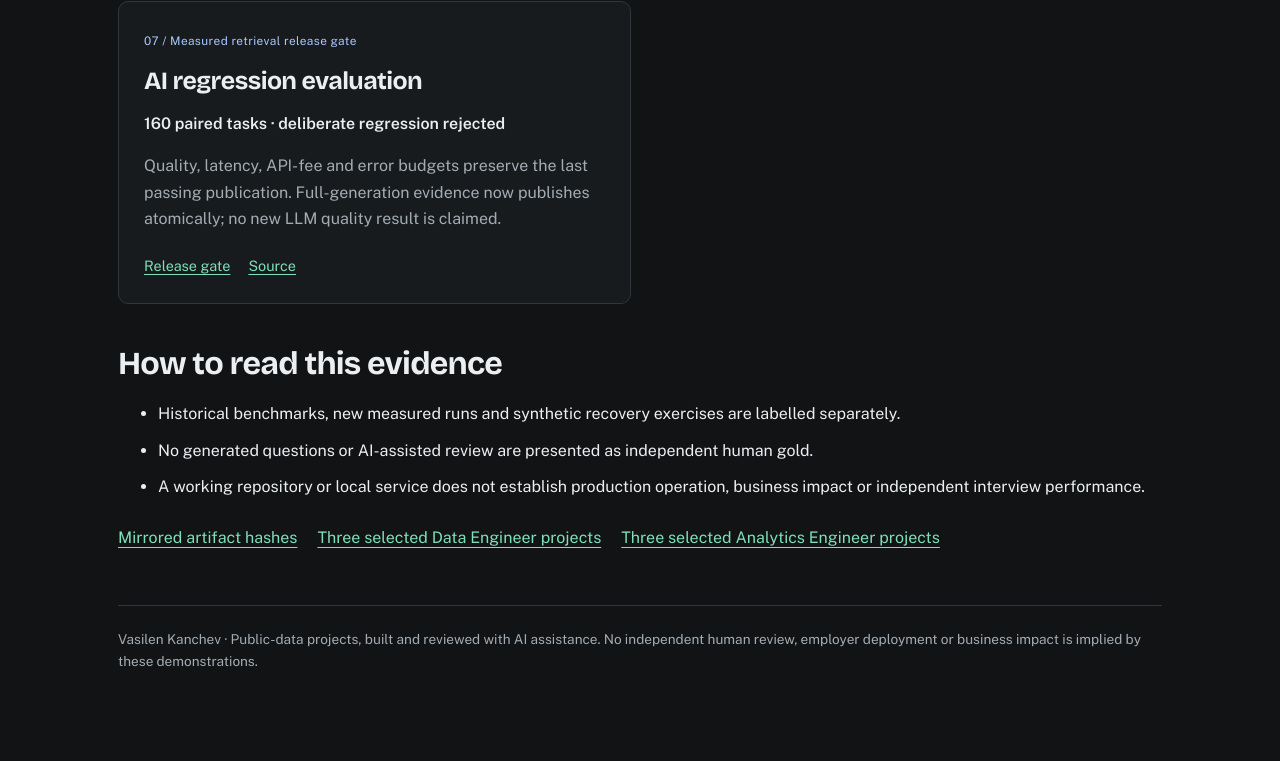
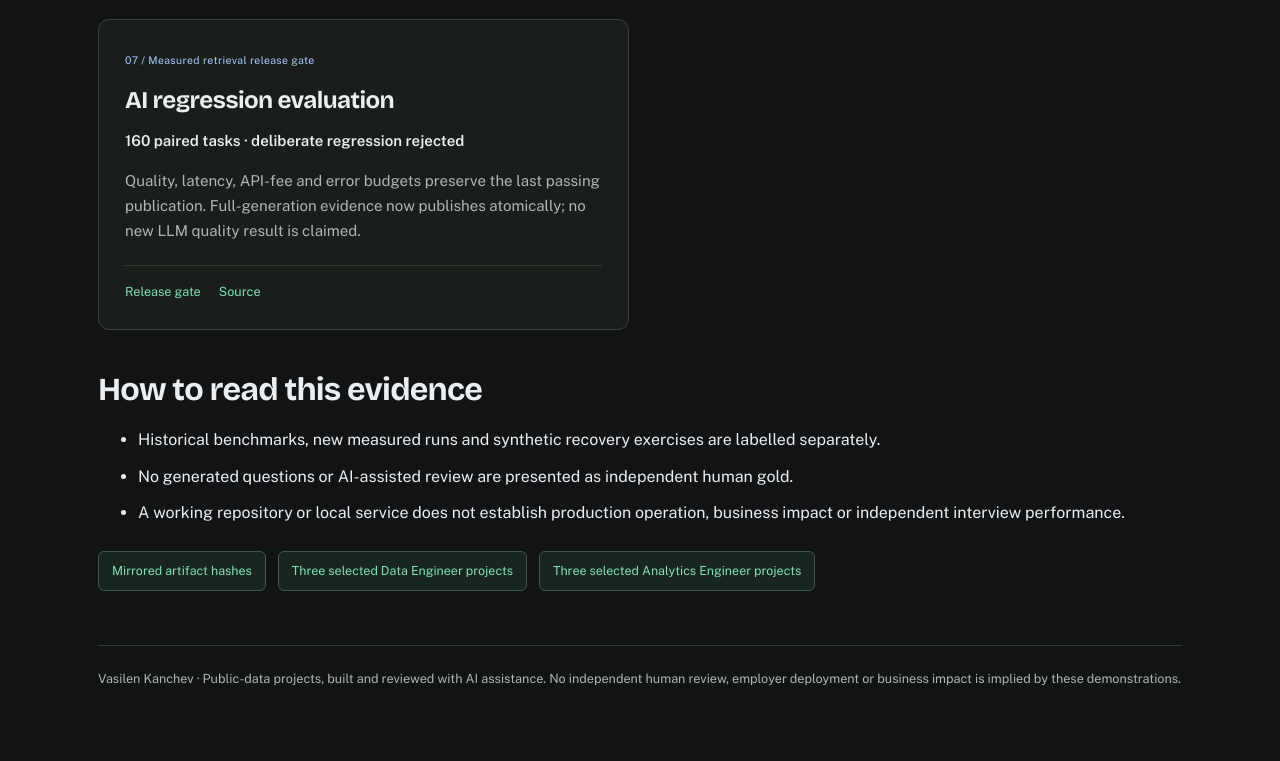
Before and after one commit to VasilenData/vasilendata.github.io, a plain HTML site: page labs/index.html in a window 1280 px wide. Shown: the part 1475-2236 px from the top of the page. Drawn offline with Linux system fonts and the light colour scheme.

Commit message:
Align project evidence viewers with the portfolio design

```diff
--- a/labs/lab.css
+++ b/labs/lab.css
@@ -11,3 +11,11 @@ h1,h2,h3{font-family:Bricolage,system-ui,sans-serif;line-height:1.1;letter-spaci
 table{border-collapse:collapse;width:100%;font-variant-numeric:tabular-nums;font-size:.9rem}th,td{text-align:left;padding:15px 13px;border-bottom:1px solid var(--line)}th{color:var(--mint);font-weight:500}.scroll{overflow-x:auto}details{border-top:1px solid var(--line);padding:18px 0}summary{cursor:pointer;font-weight:600}li{margin:10px 0}.muted,footer{color:var(--muted)}code{font-size:.85em;overflow-wrap:anywhere}.filelinks{display:flex;gap:20px;flex-wrap:wrap;margin:24px 0}footer{border-top:1px solid var(--line);margin-top:54px;padding-top:22px;font-size:.85rem}
 @media(max-width:720px){.grid,.stats{grid-template-columns:1fr}nav{margin-bottom:35px}.card{padding:22px}h1{font-size:2.55rem}main{padding-top:25px}.scroll{margin-inline:-10px}}
 @media(prefers-reduced-motion:reduce){*{scroll-behavior:auto!important}}
+
+/* Shared charcoal / mint presentation, used by project evidence and the lab index. */
+:root{--surface:#191e1b;--muted:#aeb8b3;--line:#303b34}
+main{max-width:1180px;padding-top:26px}nav{align-items:center;border-bottom:1px solid var(--line);padding-bottom:22px;margin-bottom:44px;font-size:.8rem}nav a{text-decoration:none}nav a:first-child{color:var(--ink);font-weight:600;margin-right:auto}
+header{padding-bottom:24px;border-bottom:1px solid var(--line);margin-bottom:30px}header h1{font-size:clamp(2.5rem,5.1vw,4rem);letter-spacing:-.04em;line-height:1.08;max-width:860px}header .lede{font-size:1.08rem;line-height:1.8;max-width:780px}.eyebrow{font-size:.67rem;letter-spacing:.1em}
+.grid{gap:22px}.card{padding:26px;border-radius:11px;border-color:#36453b}.card h2{font-size:1.5rem;line-height:1.17}.card .links{padding-top:16px;border-top:1px solid var(--line);font-size:.79rem}.card .links a{text-decoration:none}.card p{font-size:.94rem}.tag{font-size:.66rem}.stats{gap:18px;margin-block:32px}.stats .card{padding:25px}.stats .stat{font-size:clamp(1.75rem,3vw,2.35rem);letter-spacing:-.035em}.stats p{font-size:.78rem}.scope{font-size:.83rem;line-height:1.8;border:1px solid var(--line);border-left:3px solid var(--mint);border-radius:7px;padding:17px 22px;color:#c0cbc3}
+.filelinks{gap:12px}.filelinks a{font-size:.78rem;text-decoration:none;padding:9px 13px;border:1px solid #40574a;border-radius:6px;background:#19251f;min-height:40px}.filelinks a:hover{border-color:var(--mint)}th{background:#1b231e;font-size:.78rem}td{font-size:.84rem}tr:hover td{background:#17201a}.scroll{border:1px solid var(--line);border-radius:8px}table{min-width:520px}summary{font-size:.91rem}details{padding-block:20px}footer{font-size:.79rem;line-height:1.8}.flow li{border-radius:7px}.flow strong{font-size:.74rem;margin-bottom:8px}.flow{font-size:.8rem}
+@media(max-width:720px){main{padding-inline:20px}.stats{gap:12px}.stats .card{padding:22px}.card{padding:23px}.grid{gap:16px}nav{gap:12px 20px}.filelinks a{font-size:.75rem}header h1{font-size:2.6rem}.scope{padding:16px 18px}}
```
